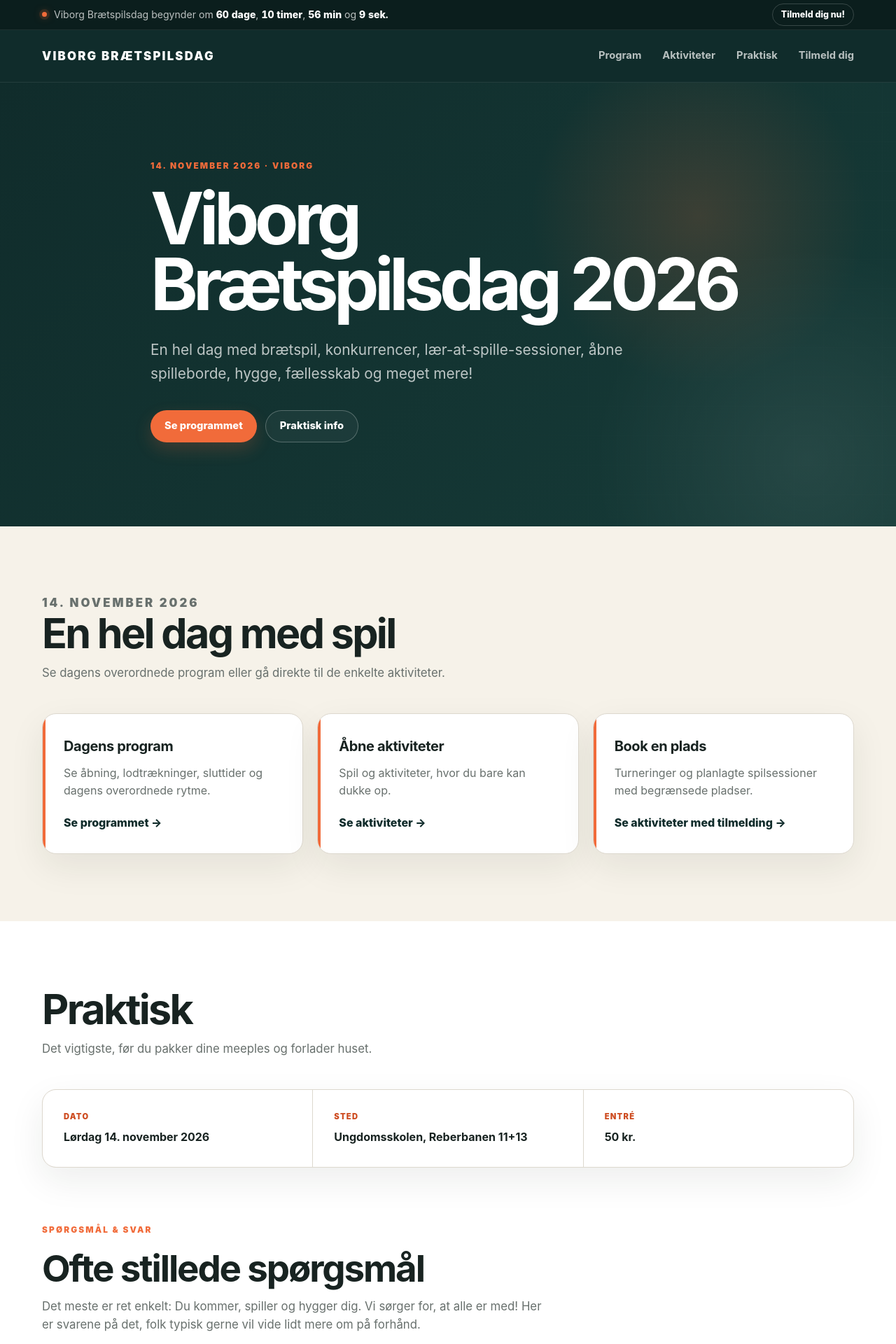
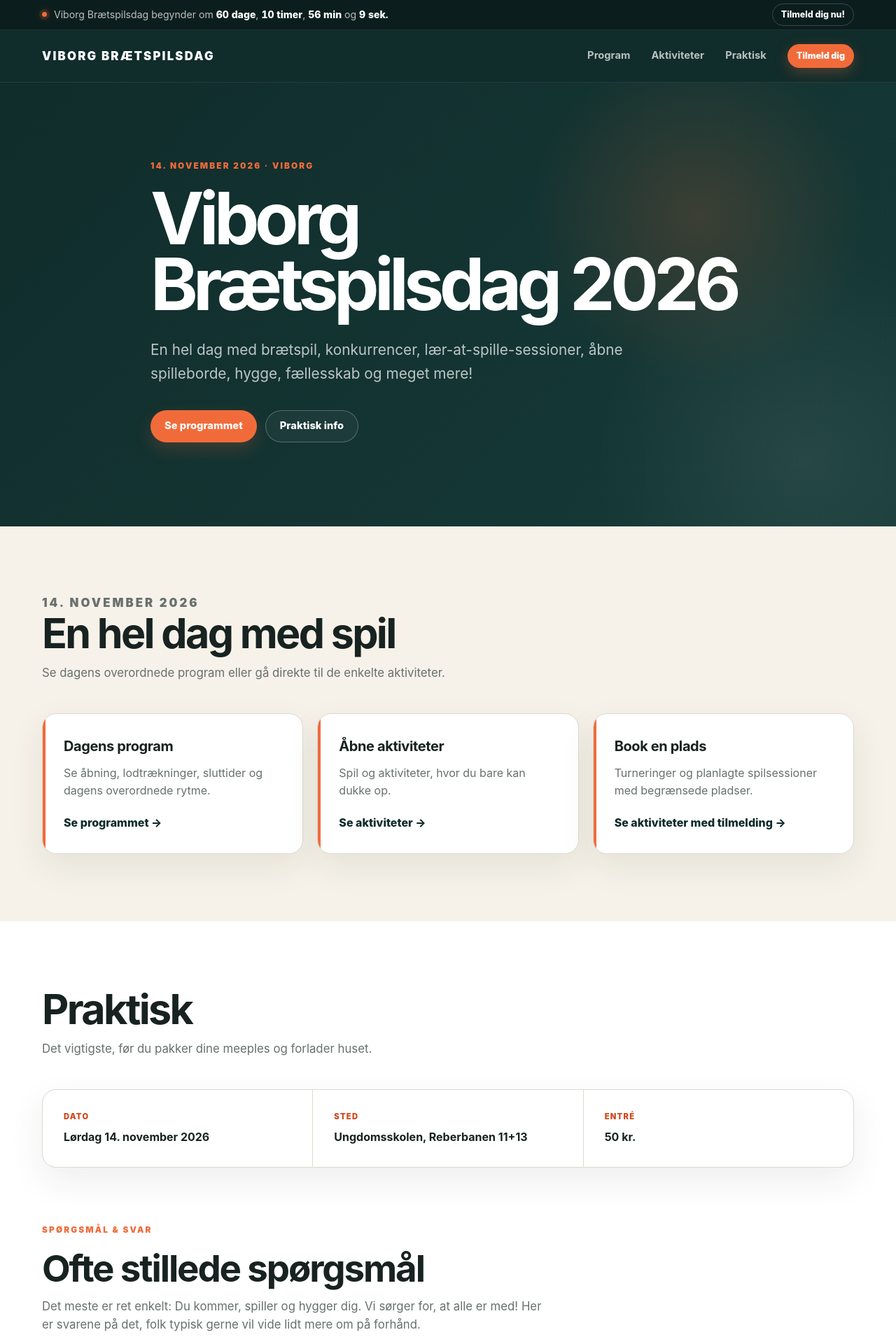
Before and after one commit to Andrejao/spilex, a Jekyll site: the page built from index.html, in a window 1280 px wide. Shown: the top 1920 px of the page at 70% size. Built offline with Jekyll 4.4.1, drawn with Linux system fonts in a browser that asks for light colours.

Commit message:
Update style.css

```diff
--- a/assets/css/style.css
+++ b/assets/css/style.css
@@ -214,6 +214,38 @@ a {
   color: white;
 }
 
+.nav nav .nav-signup {
+  padding: 10px 18px;
+
+  border-radius: 999px;
+
+  background: var(--accent);
+  color: white;
+
+  font-weight: 900;
+
+  box-shadow:
+    0 6px 20px rgba(241, 107, 58, 0.30);
+
+  transition:
+    background 0.2s ease,
+    transform 0.2s ease,
+    box-shadow 0.2s ease;
+}
+
+.nav nav .nav-signup:hover {
+  background: var(--accent-dark);
+  color: white;
+
+  transform: translateY(-1px);
+
+  box-shadow:
+    0 8px 24px rgba(241, 107, 58, 0.40);
+}
+
+.nav nav .nav-signup::after {
+  display: none;
+}
 .nav nav a::after {
   content: "";
 
@@ -433,6 +465,12 @@ a {
 
   margin-bottom: 44px;
 }
+
+  .nav nav .nav-signup {
+    padding: 7px 13px;
+
+    font-size: 0.78rem;
+  }
 
 .section-heading h2 {
   margin: 0 0 14px;
```
